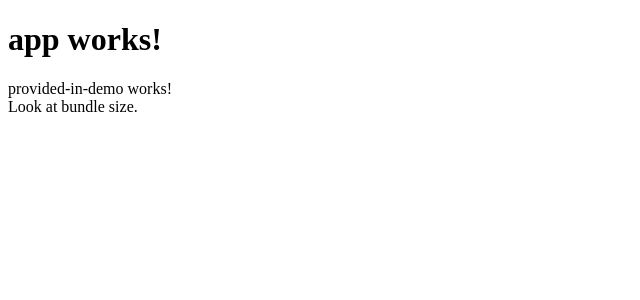
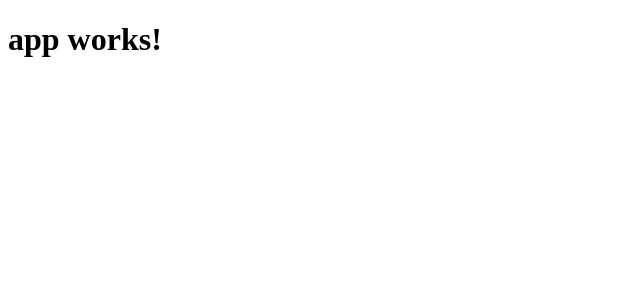
Before and after one commit to VZhyrytskiy/An2-03-Services-and-DI-Demo, an Angular app: page / in a window 1280 px wide. Shown: the top 300 px of the page, without its empty margins (0-640 px from the left). Built offline with nearby package versions, Linux system fonts and the light colour scheme.

Commit message:
minor fix

```diff
--- a/src/app/app.component.html
+++ b/src/app/app.component.html
@@ -1,6 +1,6 @@
 <h1>{{title}}</h1>
 
-<app-provided-in-demo></app-provided-in-demo>
+<!-- <app-provided-in-demo></app-provided-in-demo> -->
 
 <!-- <app-no-service-found></app-no-service-found> -->
 <!-- <app-host-demo></app-host-demo> -->
--- a/src/app/components/11-mprovider-demo/mprovider-demo.component.ts
+++ b/src/app/components/11-mprovider-demo/mprovider-demo.component.ts
@@ -1,6 +1,6 @@
 import { Component, OnInit, InjectionToken, Inject } from '@angular/core';
 
-const MyToken = new InjectionToken<any>('token');
+const MyToken = new InjectionToken<string[]>('token');
 
 @Component({
   selector: 'app-mprovider-demo',
@@ -13,7 +13,8 @@ const MyToken = new InjectionToken<any>('token');
 })
 export class MProviderDemoComponent implements OnInit {
   content = '';
-  constructor(@Inject(MyToken) private services: any[]) {}
+
+  constructor(@Inject(MyToken) private services: string[]) {}
 
   ngOnInit() {
     this.content = `${this.services[0]} ${this.services[1]}`;
```
